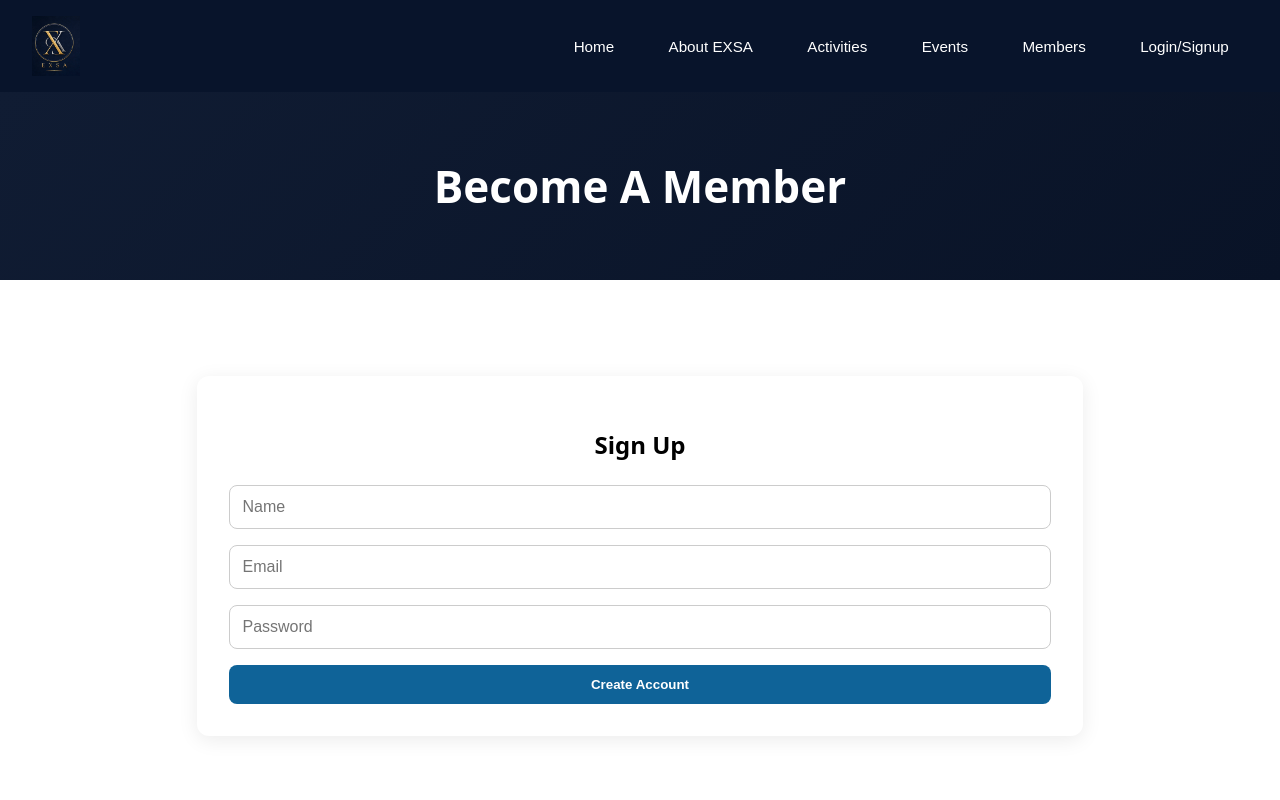
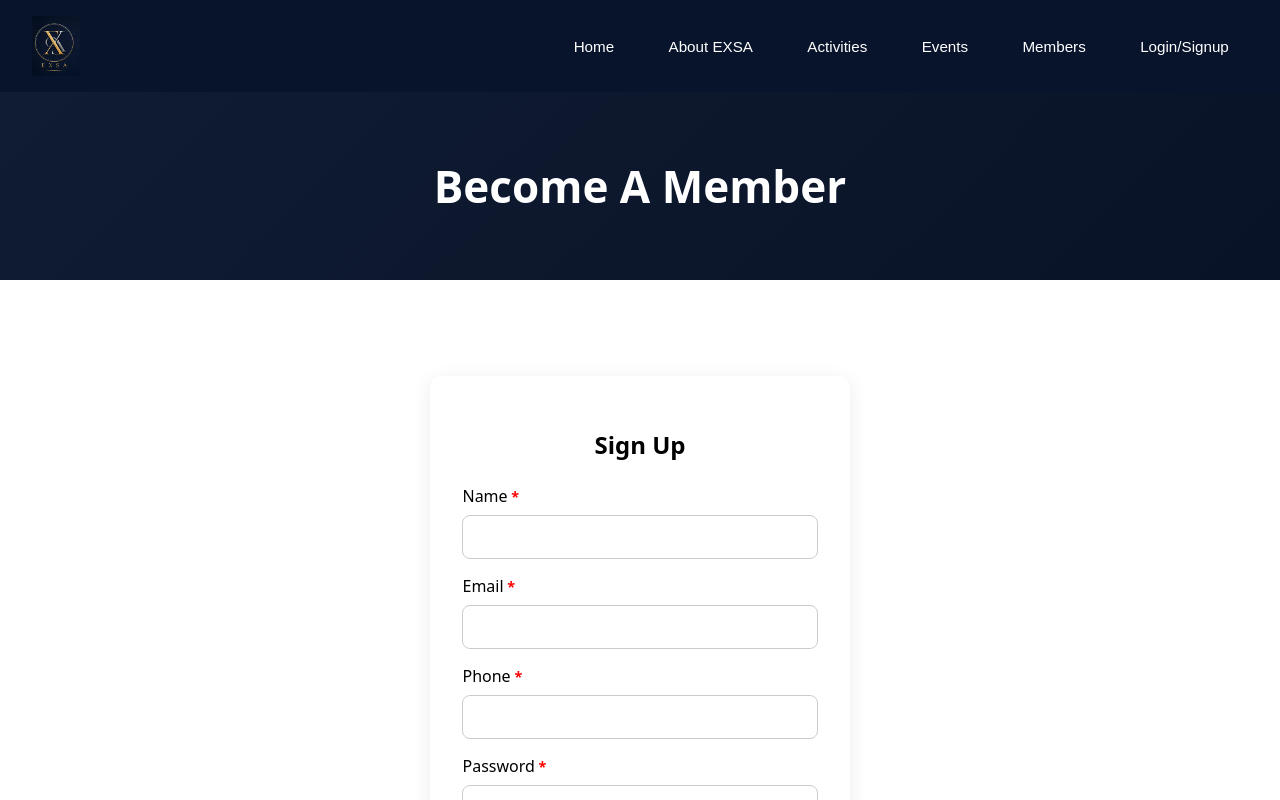
Before and after one commit to delamaterj/EXSA, a React (Vite) app in the folder client/: page /signup in a window 1280 px wide. Built offline with nearby package versions, Linux system fonts and the light colour scheme; no server answers.

Commit message:
Updated login/signup: Improved user/credential authentication

```diff
--- a/client/src/App.css
+++ b/client/src/App.css
@@ -671,7 +671,12 @@ footer {
 .contact-download img {
   width: 36px;
   height: 36px;
+}
 
+.error-text {
+  color: red;
+  margin-top: 0.5rem;
+  font-size: 0.9rem;
 }
 
 /*mobile*/
--- a/client/src/components/Layout.tsx
+++ b/client/src/components/Layout.tsx
@@ -3,8 +3,6 @@ import { useState, useEffect } from 'react';
 import Button from './Button';
 import PageTitle from './PageTitle';
 import Navbar from './Navbar';
-//import FadeInSection from "./FadeInSection";
-//import { Analytics } from "@vercel/analytics/next"
 
 interface LayoutProps {
   children: ReactNode;
@@ -47,12 +45,11 @@ export default function Layout({ children, pageTitle, heroText }: LayoutProps) {
                     <Button title="Activities" url="/activities" variant="ghost" />
                     <Button title="Events" url="/events" variant="ghost" />
                     <Button title="Members" url="/members" variant="ghost" />
-                    {!user ? (
+                    <Button title="Login/Signup" url="/login" variant="ghost" />
+                    {user && (
                     <>
-                        <Button title="Login/Signup" url="/login" variant="ghost" />
+                        <Navbar />
                     </>
-                    ) : (
-                        <Navbar />
                     )}
                 </div>
             </nav>
--- a/client/src/pages/EventDetailsPage.tsx
+++ b/client/src/pages/EventDetailsPage.tsx
@@ -133,19 +133,20 @@ function EventDetailsPage() {
 
       {upcomingDates.length > 0 ? (
         <form onSubmit={handleRSVP}>
-          <label>Name</label>
+          <label>Name<b className="error-text"> *</b></label>
           <input
             value={name}
             onChange={(e) => setName(e.target.value)}
             required
           />
-          <label>Email</label>
+          <label>Email<b className="error-text"> *</b></label>
           <input
+            type="email"
             value={email}
             onChange={(e) => setEmail(e.target.value)}
             required
           />
-          <label>Phone Number</label>
+          <label>Phone Number<b className="error-text"> *</b></label>
           <input
             type="tel"
             value={phone}
@@ -153,7 +154,7 @@ function EventDetailsPage() {
             required
           />
 
-          <label>Select date(s) to RSVP for:</label>
+          <label>Select date(s) to RSVP for:<b className="error-text"> *</b></label>
 
           <select
             multiple
--- a/client/src/pages/Login.tsx
+++ b/client/src/pages/Login.tsx
@@ -3,6 +3,7 @@ import { useState } from "react";
 function Login() {
   const [email, setEmail] = useState("");
   const [password, setPassword] = useState("");
+  const [error, setError] = useState("");
 
   const handleLogin = async (e: React.FormEvent) => {
     e.preventDefault();
@@ -24,12 +25,12 @@ function Login() {
         localStorage.setItem("user", JSON.stringify(data.user));
         window.dispatchEvent(new Event("storage"));
       } else {
-        alert(data.error);
+        setError(data.error);
       }
 
     } catch (err) {
       console.error(err);
-      alert("Error logging in");
+      setError("An error occurred while logging in. Please try again later.");
     }
   };
 
@@ -39,20 +40,24 @@ function Login() {
       <h2>Login</h2>
 
       <form onSubmit={handleLogin}>
+        <label>Email<b className="error-text"> *</b></label>
         <input
           value={email}
           onChange={(e) => setEmail(e.target.value)}
-          placeholder="Email"
           required
         />
+        <label>Password<b className="error-text"> *</b></label>
         <input
           type="password"
           value={password}
           onChange={(e) => setPassword(e.target.value)}
-          placeholder="Password"
           required
         />
 
+        {error && (
+          <>
+            <p className="error-text">{error}</p>
+          </>)}
         <button type="submit">Login</button>
       </form>
       <a href="/signup">Don't have an account? Become a Member</a>
--- a/client/src/pages/Signup.tsx
+++ b/client/src/pages/Signup.tsx
@@ -3,10 +3,33 @@ import { useState } from "react";
 function Signup() {
   const [name, setName] = useState("");
   const [email, setEmail] = useState("");
+  const [phone, setPhone] = useState("");
   const [password, setPassword] = useState("");
+  const [error, setError] = useState("");
+
+  const handlePhoneChange = (e: React.ChangeEvent<HTMLInputElement>) => {
+    const input = e.target.value.replace(/\D/g, "");
+
+    let formatted = input;
+
+    if (input.length > 3 && input.length <= 6) {
+      formatted = `(${input.slice(0, 3)}) ${input.slice(3)}`;
+    } else if (input.length > 6) {
+      formatted = `(${input.slice(0, 3)}) ${input.slice(3, 6)}-${input.slice(6, 10)}`;
+    }
+
+    setPhone(formatted);
+  };
 
   const handleSignup = async (e: React.FormEvent) => {
     e.preventDefault();
+
+    const phoneRegex = /^\(\d{3}\) \d{3}-\d{4}$/;
+
+    if (!phoneRegex.test(phone)) {
+      setError("Please enter a valid phone number.");
+    return;
+    }
 
     try {
       const res = await fetch(`${import.meta.env.VITE_API_URL}/signup`, {
@@ -14,7 +37,7 @@ function Signup() {
         headers: {
           "Content-Type": "application/json",
         },
-        body: JSON.stringify({ name, email, password }),
+        body: JSON.stringify({ name, email, password, phone }),
       });
 
       const data = await res.json();
@@ -24,12 +47,13 @@ function Signup() {
         setName("");
         setEmail("");
         setPassword("");
+        setPhone("");
       } else {
-        alert(data.error);
+        setError(data.error);
       }
     } catch (err) {
       console.error(err);
-      alert("Error signing up");
+      setError("Error trying to sign up. Please try again later.");
     }
   };
 
@@ -39,25 +63,38 @@ function Signup() {
       <h2>Sign Up</h2>
 
       <form onSubmit={handleSignup}>
+        <label>Name<b className="error-text"> *</b></label>
         <input
           value={name}
           onChange={(e) => setName(e.target.value)}
-          placeholder="Name"
           required
         />
+        <label>Email<b className="error-text"> *</b></label>
         <input
+          type="email"
           value={email}
           onChange={(e) => setEmail(e.target.value)}
-          placeholder="Email"
           required
         />
+        <label>Phone<b className="error-text"> *</b></label>
+        <input
+          type="tel"
+          value={phone}
+          onChange={handlePhoneChange}
+          required
+        />
+        <label>Password<b className="error-text"> *</b></label>
         <input
           type="password"
           value={password}
           onChange={(e) => setPassword(e.target.value)}
-          placeholder="Password"
           required
         />
+
+        {error && (
+          <>
+            <p className="error-text">{error}</p>
+          </>)}
 
         <button type="submit">Create Account</button>
       </form>
```
Also changed, not shown: client/src/pages/EventsPage.tsx (+4 -5 lines), 1 other file (tests, documents, lock files or other folders).
